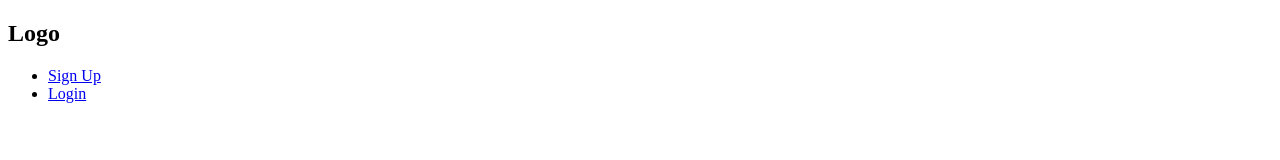
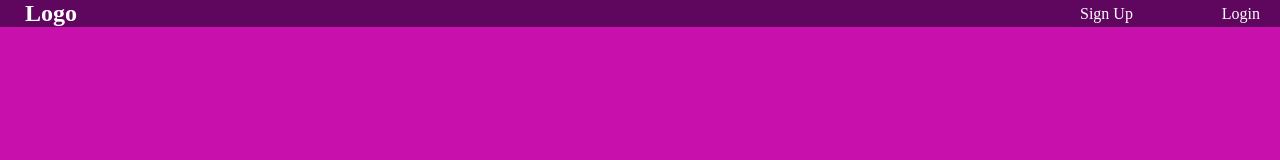
Before and after one commit to codewithsuresh12/Book-Store, a plain HTML site: page index.html in a window 1280 px wide. Drawn offline with Linux system fonts and the light colour scheme.

Commit message:
add navbar style

```diff
--- a/index.html
+++ b/index.html
@@ -5,24 +5,25 @@
     <meta charset="UTF-8">
     <meta name="viewport" content="width=device-width, initial-scale=1.0">
     <title>Book Store</title>
+    <link rel="stylesheet" href="style.css">
 </head>
 
 <body>
     <header>
         <nav>
-            <div>
+            <div class="logo">
                 <h1>Logo</h1>
             </div>
-            <div>
+            <div class="sl">
                 <ul>
                     <li><a href="./Auth/sign.html">Sign Up</a></li>
                     <li><a href="./Auth/login.html">Login</a></li>
                 </ul>
             </div>
-            <section>
+        </nav>
+        <section id="hero">
 
-            </section>
-        </nav>
+        </section>
     </header>
 
     <main>
--- /dev/null
+++ b/style.css
@@ -0,0 +1,33 @@
+* {
+    margin: 0;
+    padding: 0;
+    box-sizing: border-box;
+
+}
+
+body {
+    background-color: rgb(199, 16, 172);
+    color: white;
+}
+
+nav {
+    background-color: rgb(95, 6, 95);
+    display: flex;
+    justify-content: space-between;
+    padding-left: 25px;
+    align-items: center;
+}
+
+div ul {
+    width: 200px;
+    display: flex;
+    justify-content: space-between;
+    padding-right: 20px;
+    list-style: none;
+}
+
+div ul li a {
+    text-decoration: none;
+    align-items: center;
+    color: white;
+}
```
